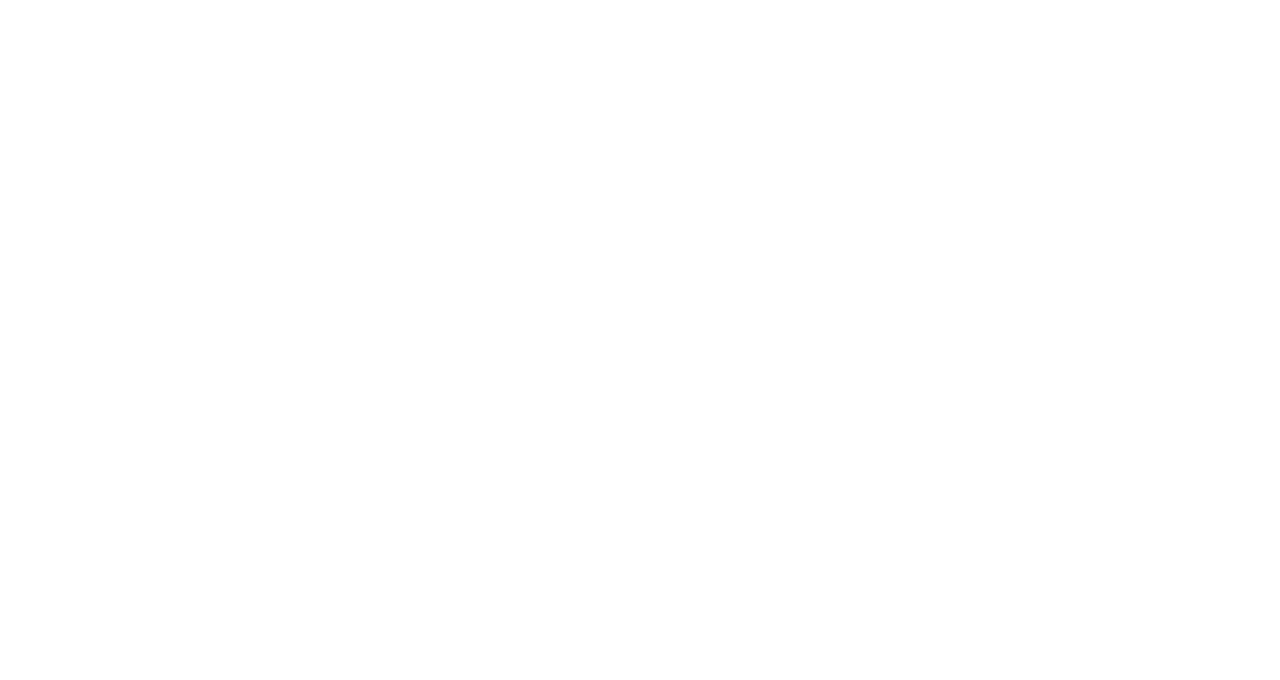
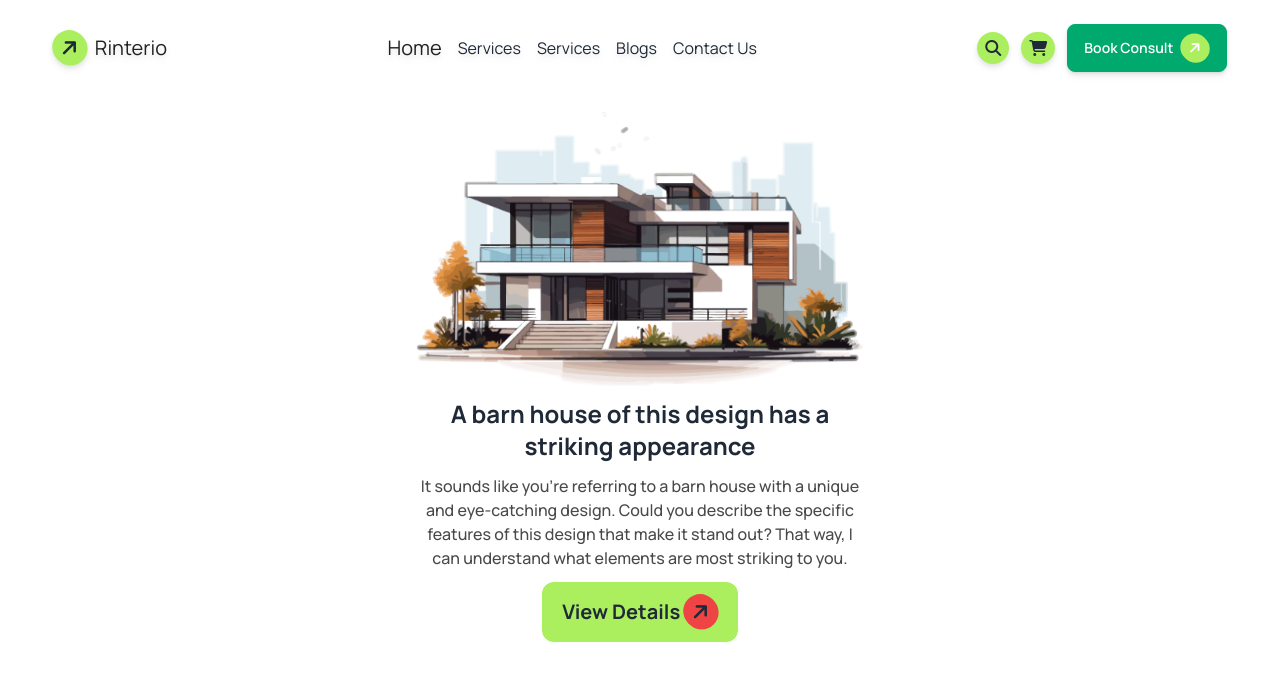
Before and after one commit to rahul8511/B10-Assignment-house-desings, a plain HTML site: page index.html in a window 1280 px wide. Drawn offline with nearby package versions, Linux system fonts and the light colour scheme.

Commit message:
nab-bar and bannar complet

```diff
--- a/index.html
+++ b/index.html
@@ -30,10 +30,74 @@
   </style>
 </head>
 
-<body>
-  <header></header>
-  <main></main>
-  <footer></footer>
+<body class="text-font">
+
+  <!-- header-sc -->
+  <header class="bg-[#FFFFFF]">
+    <div class="w-11/12 mx-auto">
+      <!-- navbar-conten -->
+      <nav class="py-6 drop-shadow-md	">
+        <div class="flex justify-between items-center lg:flexs">
+          <div class="flex items-center text-bold text-xl">
+            <i class="fa-solid fa-arrow-right bg-[#ABEF5F] px-2 py-2 rounded-full -rotate-45 mr-2"></i>
+            <h1 class="text-[#212121]">Rinterio</h1>
+          </div>
+
+          <div class="flex justify-between hidden lg:flex">
+            <ul class="flex items-center space-x-4">
+              <li><a href="#"><span class="text-[#212121] text-xl">Home</span></a></li>
+              <li><a href="#">Services</a></li>
+              <li><a href="#">Services</a></li>
+              <li><a href="#">Blogs</a></li>
+              <li><a href="#">Contact Us</a></li>
+            </ul>
+          </div>
+
+          <div class="">
+            <div class="items-center space-x-3 sm: hidden lg:flex">
+              <i class="fa-duotone fa-solid fa-magnifying-glass bg-[#ABEF5F] px-2 py-2 rounded-full"></i>
+              <i class="fa-sharp-duotone fa-solid fa-cart-shopping bg-[#ABEF5F] px-2 py-2 rounded-full"></i>
+              <button class="btn btn-success text-[#FFFFFF]">Book Consult <i
+                  class="fa-solid fa-arrow-right bg-[#ABEF5F]  px-2 py-2 rounded-full -rotate-45"></i> </button>
+            </div>
+
+            <div>
+              <div class="lg:hidden">
+                <i class="fa-solid fa-bars"></i>
+              </div>
+
+            </div>
+          </div>
+        </div>
+      </nav>
+
+      <!-- banner-contener -->
+
+      <div class="hero bg-[]">
+        <div class="hero-content text-center">
+          <div class="max-w-md space-y-3">
+            <!-- benner-imges -->
+            <div>
+              <img src="imgese/assets/banner.png" alt="">
+            </div>
+            <h1 class="font-bold text-2xl">A barn house of this design has a <br> striking appearance</h1>
+            <p class="font-medium text-4 text-[#494949]">It sounds like you're referring to a barn house with a unique
+              and
+              eye-catching design. Could you
+              describe
+              the specific
+              features of this design that make it stand out? That way, I can understand what elements are most striking
+              to you.</p>
+            <button class="bg-[#ABEF5F] px-5 py-3 font-bold text-xl rounded-xl"> View Details <i
+                class="fa-solid fa-arrow-right bg-red-500 rounded-full px-2 py-2 -rotate-45"></i></button>
+
+          </div>
+        </div>
+      </div>
+    </div>
+
+  </header>
+
 </body>
 
 </html>
```
